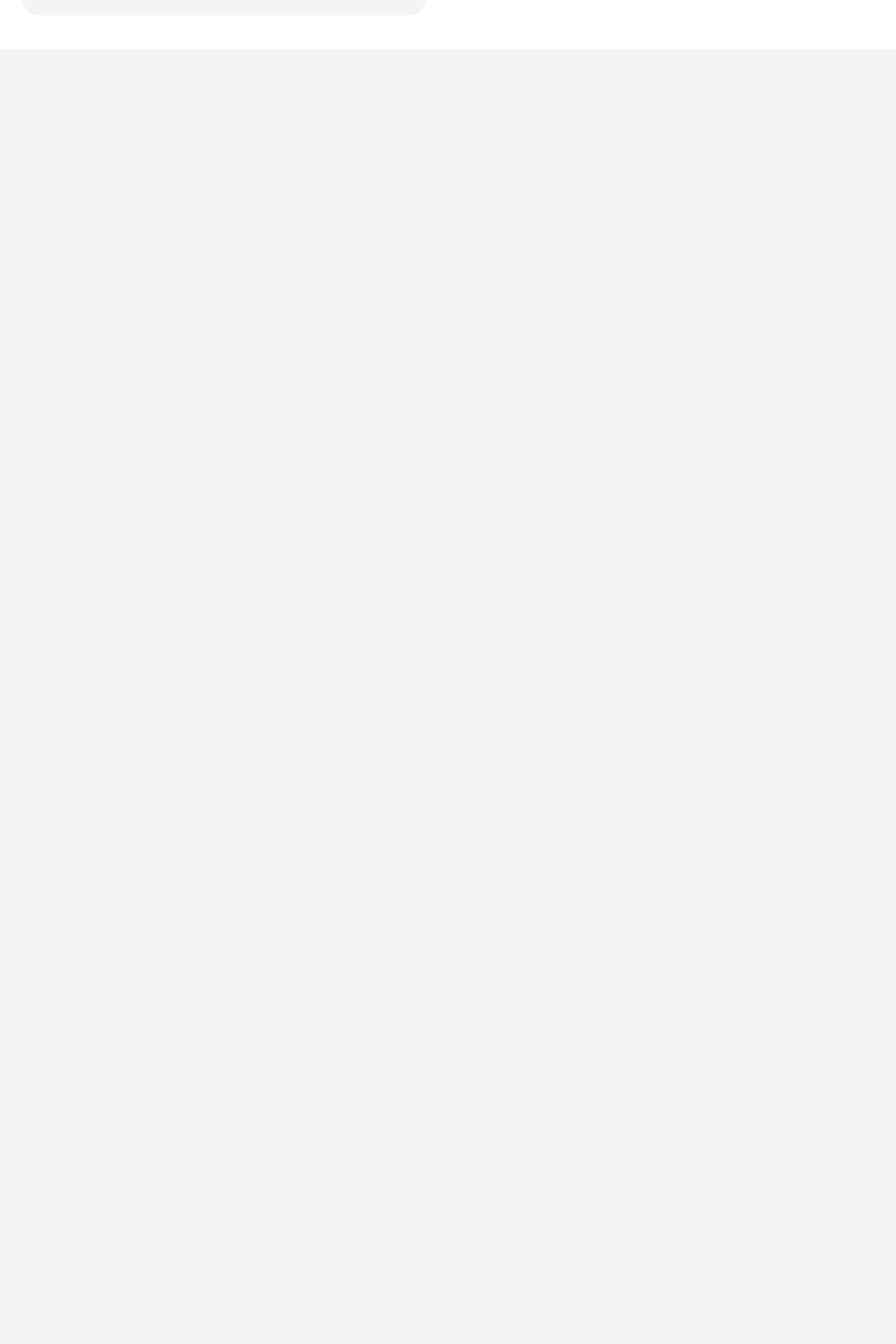
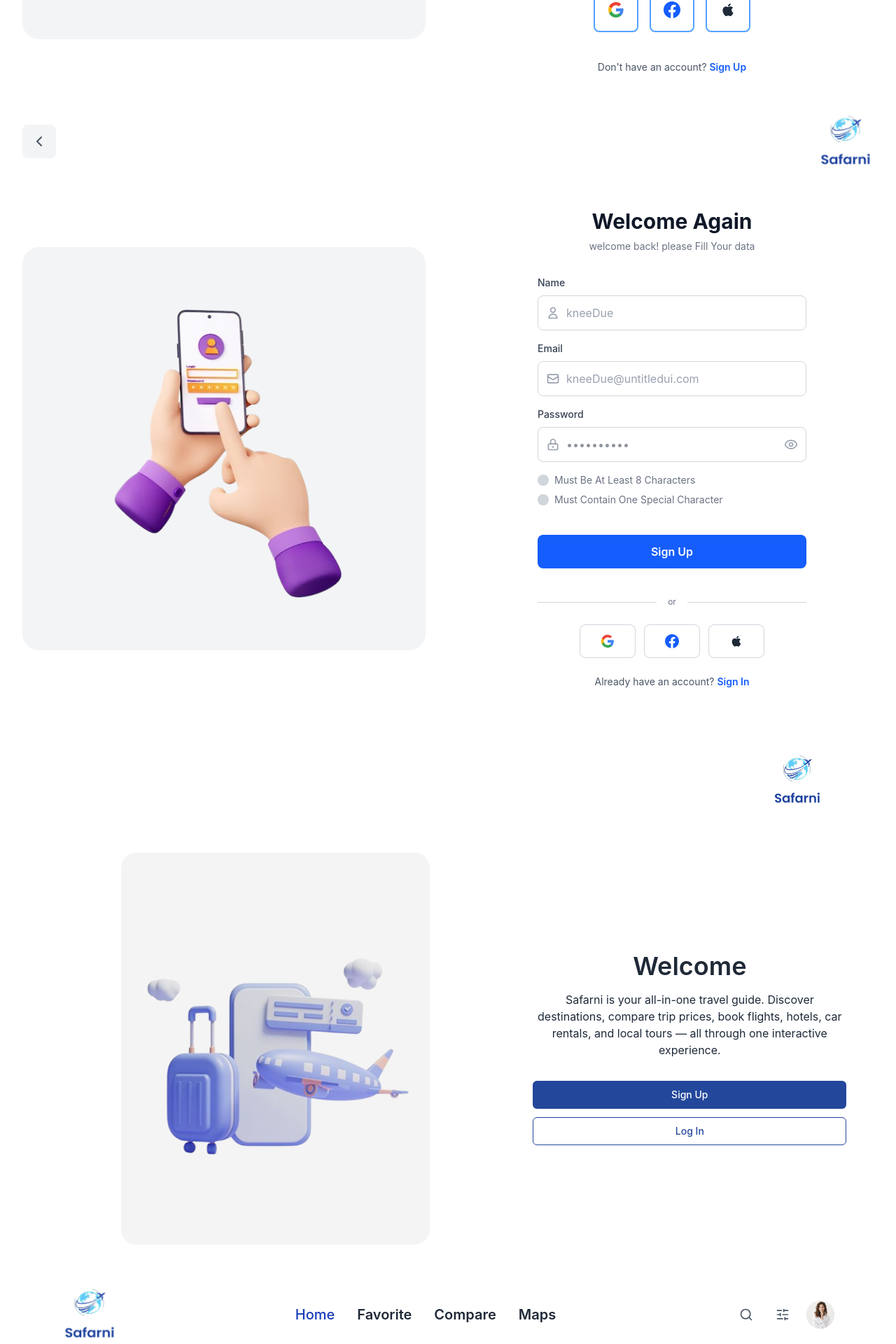
Before and after one commit to Huma-volve/R8_react1_safarni, a React (Vite) app: page / in a window 1280 px wide. Shown: the part 730-2650 px from the top of the page at 70% size. Before the commit the page ends 800 px from the top, so only its background shows below. Built offline with nearby package versions, Linux system fonts and the light colour scheme.

Commit message:
transform un commit commponent

```diff
--- a/src/App.tsx
+++ b/src/App.tsx
@@ -1,27 +1,27 @@
-// import Favorite from "@/pages/Favorite/Favorite"
+ import Favorite from "@/pages/Favorite/Favorite"
 
-import ForgetPassword from "./pages/auth/ForgetPassword"
+ import ForgetPassword from "./pages/auth/ForgetPassword"
 
-// import SignUp from "./pages/auth/SignUp"
+import SignUp from "./pages/auth/SignUp"
 
-// import Login from "./pages/auth/Login"
+ import Login from "./pages/auth/Login"
 
-// import GetStarted from "./pages/auth/GetStarted"
-// import Favorite from "./pages/Favorite/Favorite"
+import GetStarted from "./pages/auth/GetStarted"
 
-// import CarsBooking from "@/pages/CarBooking/CarsBooking"
+
+import CarsBooking from "@/pages/CarBooking/CarsBooking"
 function App() {
 
   return (
     <>
 
-    {/* <Login/> */}
-    {/* <SignUp/> */}
+     <Login/>
+     <SignUp/>
 
-    {/* <GetStarted/> */}
-      {/* <CarsBooking/> */}
-      {/* <Favorite/> */}
-      <ForgetPassword/>
+    <GetStarted/>
+      <CarsBooking/>
+      <Favorite/>
+     <ForgetPassword/>
     </>
   )
 }
```
